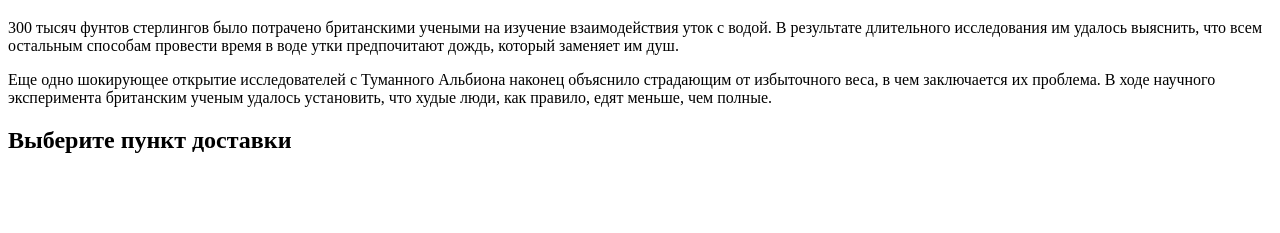
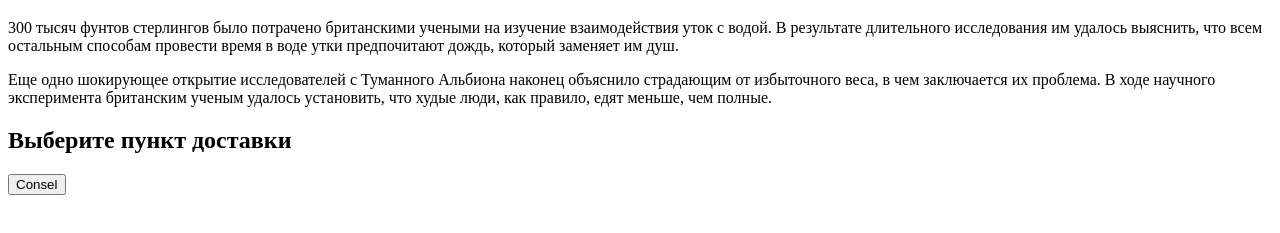
Before and after one commit to Sabonus72/special-app, a plain HTML site: page index.html in a window 1280 px wide. Shown: the part 61-294 px from the top of the page. Drawn offline with Linux system fonts and the light colour scheme.

Commit message:
concel added

```diff
--- a/index.html
+++ b/index.html
@@ -16,5 +16,6 @@
 		как правило, едят меньше, чем полные.
 	</p>
 	<h2>Выберите пункт доставки</h2>
+	<button>Consel</button>
 </body>
 </html>
```
